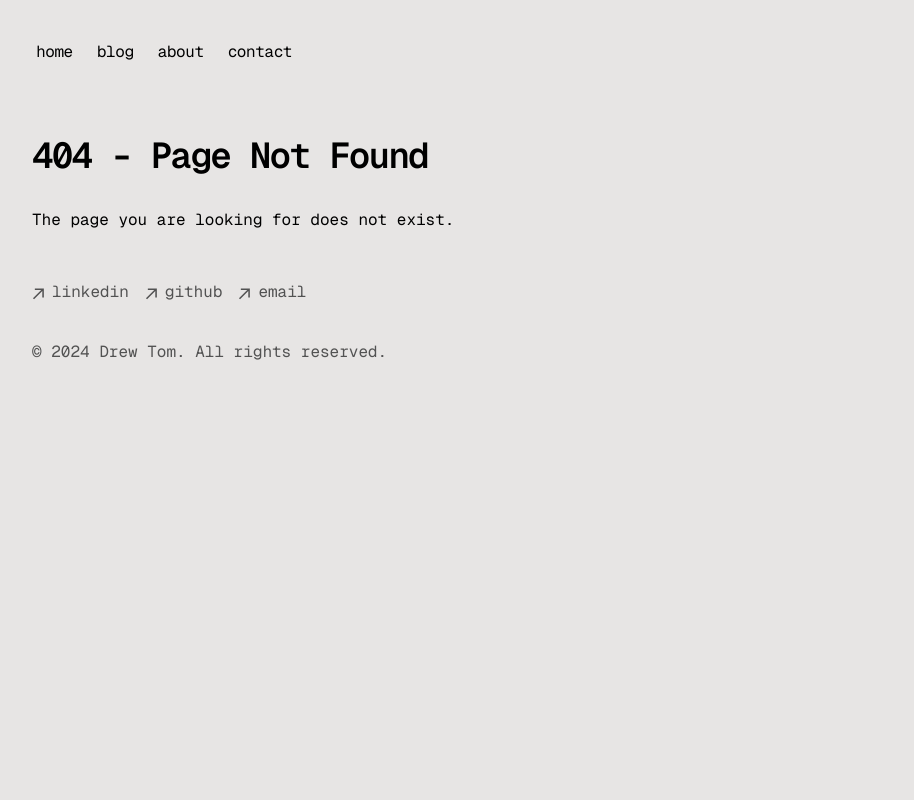
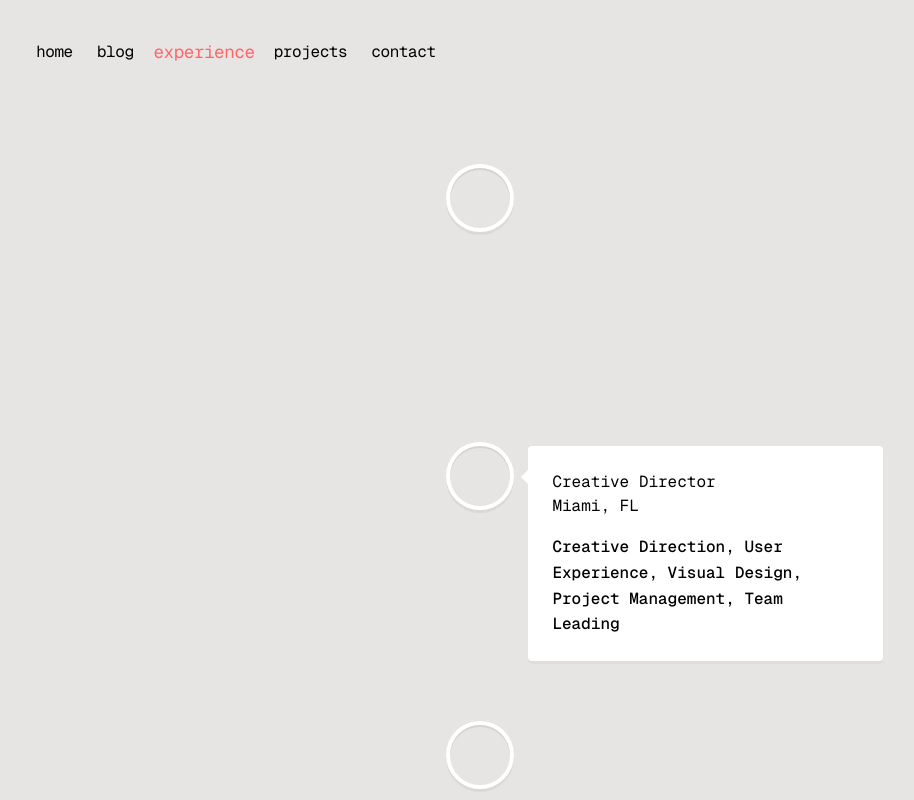
Before and after one commit to drew-tom1/me.dev, a Next.js app: page /experience in a window 1280 px wide. Before the commit this address had no page. Shown: the top 800 px of the page, without its empty margins (160-1074 px from the left). Built offline with nearby package versions, Linux system fonts and the light colour scheme.

Commit message:
working on timeline

```diff
--- a/app/about/page.tsx
+++ /dev/null
@@ -1,38 +0,0 @@
-import Highlights from "app/components/highlights";
-import "../global.css";
-import { hobbyItems, projectItems, resumeItems } from "./items";
-
-
-export const metadata = {
-  title: "about",
-  description: "A little about my experiences and hobbies",
-};
-
-export default function Page() {
-  return (
-    <section>
-      <h1 className="font-semibold text-4xl mb-6 tracking-tighter">
-        a little (more) about me!
-      </h1>
-      <hr className="border-gray-700 mb-6" />
-      <div className="relative border border-gray-700 rounded-lg p-4">
-        <div className="absolute -top-4 left-4 dark:bg-zinc-900 bg-stone-200 px-2 text-lg text-red-400 dark:text-cyan-300">
-          💼 work experience
-        </div>
-        <Highlights highlightItems={resumeItems}/>
-      </div>
-      <div className="relative border border-gray-700 rounded-lg p-4 my-6">
-        <div className="absolute -top-4 left-4 dark:bg-zinc-900 bg-stone-200 px-2 text-lg text-red-400 dark:text-cyan-300">
-          ⚙️ projects
-        </div>
-        <Highlights highlightItems={projectItems}/>
-      </div>
-      <div className="relative border border-gray-700 rounded-lg p-4">
-        <div className="absolute -top-4 left-4 dark:bg-zinc-900 bg-stone-200 px-2 text-lg text-red-400 dark:text-cyan-300">
-          🧙‍♂️ hobbies
-        </div>
-        <Highlights highlightItems={hobbyItems}/>
-      </div>
-    </section>
-  );
-}
--- a/app/components/nav.tsx
+++ b/app/components/nav.tsx
@@ -10,8 +10,11 @@ const navItems = {
   '/blog': {
     name: 'blog',
   },
-  '/about': {
-    name: 'about',
+  '/experience': {
+    name: 'experience',
+  },
+  '/projects': {
+    name: 'projects',
   },
   '/contact': {
     name: 'contact',
--- /dev/null
+++ b/app/experience/page.tsx
@@ -0,0 +1,35 @@
+"use client";
+
+import Highlights from "app/components/highlights";
+import "../global.css";
+import { hobbyItems, projectItems, resumeItems } from "./items";
+import { VerticalTimeline, VerticalTimelineElement }  from 'react-vertical-timeline-component';
+import 'react-vertical-timeline-component/style.min.css';
+
+export default function Page() {
+  return (
+    <VerticalTimeline>
+      <VerticalTimelineElement visible={true}>
+        <h3>Creative Director</h3>
+        <h4>Miami, FL</h4>
+        <p>
+          Creative Direction, User Experience, Visual Design, Project Management, Team Leading
+        </p>
+      </VerticalTimelineElement>
+      <VerticalTimelineElement visible={true}>
+        <h3>Creative Director</h3>
+        <h4>Miami, FL</h4>
+        <p>
+          Creative Direction, User Experience, Visual Design, Project Management, Team Leading
+        </p>
+      </VerticalTimelineElement>
+      <VerticalTimelineElement visible={true}>
+        <h3>Creative Director</h3>
+        <h4>Miami, FL</h4>
+        <p>
+          Creative Direction, User Experience, Visual Design, Project Management, Team Leading
+        </p>
+      </VerticalTimelineElement>
+    </VerticalTimeline>
+  )
+};
--- a/package.json
+++ b/package.json
@@ -19,12 +19,14 @@
     "postcss": "^8.4.35",
     "react": "18.2.0",
     "react-dom": "18.2.0",
+    "react-vertical-timeline-component": "^3.6.0",
     "sugar-high": "^0.6.0",
     "tailwind": "^4.0.0",
     "tailwindcss": "4.0.0-alpha.13",
     "typescript": "5.3.3"
   },
   "devDependencies": {
-    "prettier": "3.3.3"
+    "prettier": "3.3.3",
+    "@types/react-vertical-timeline-component": "^3.3.6"
   }
 }
```
Also changed, not shown: app/experience/items.tsx (renamed from app/about/items.tsx), 1 other file (tests, documents, lock files or other folders).
